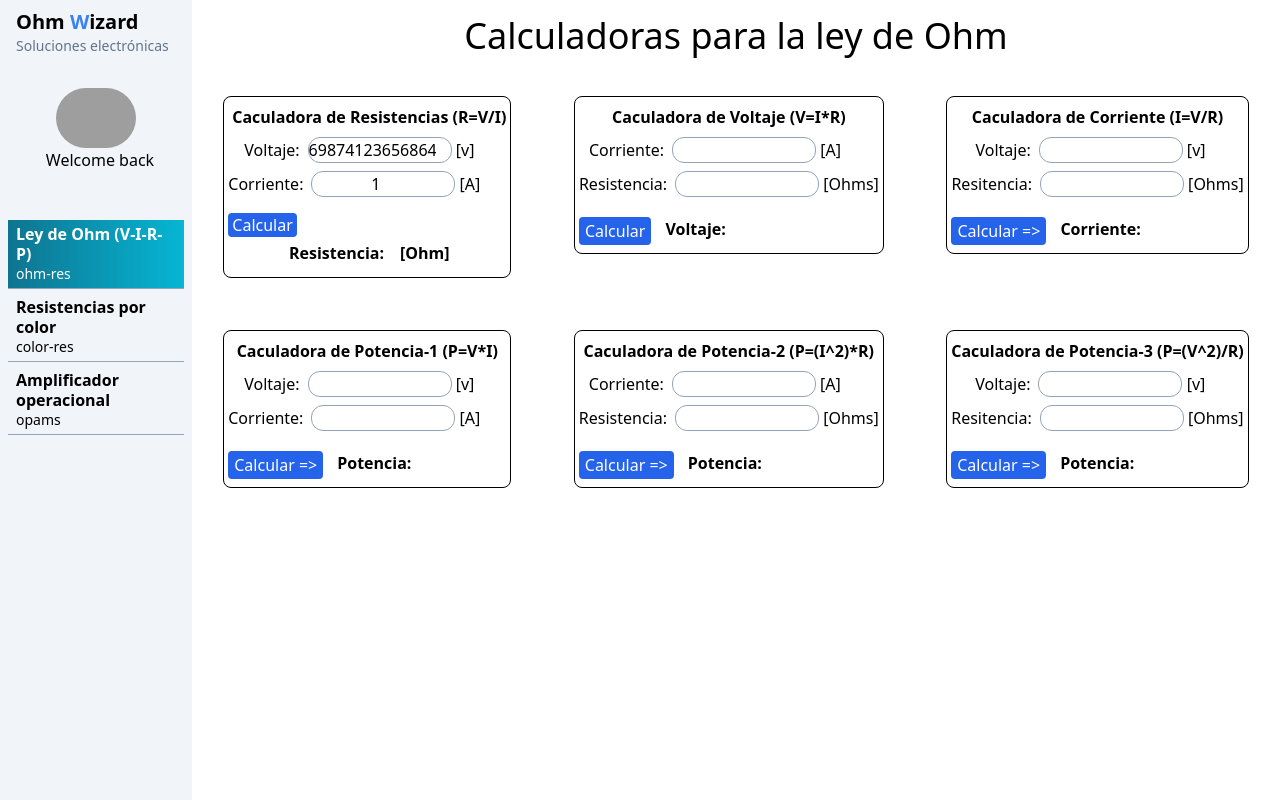
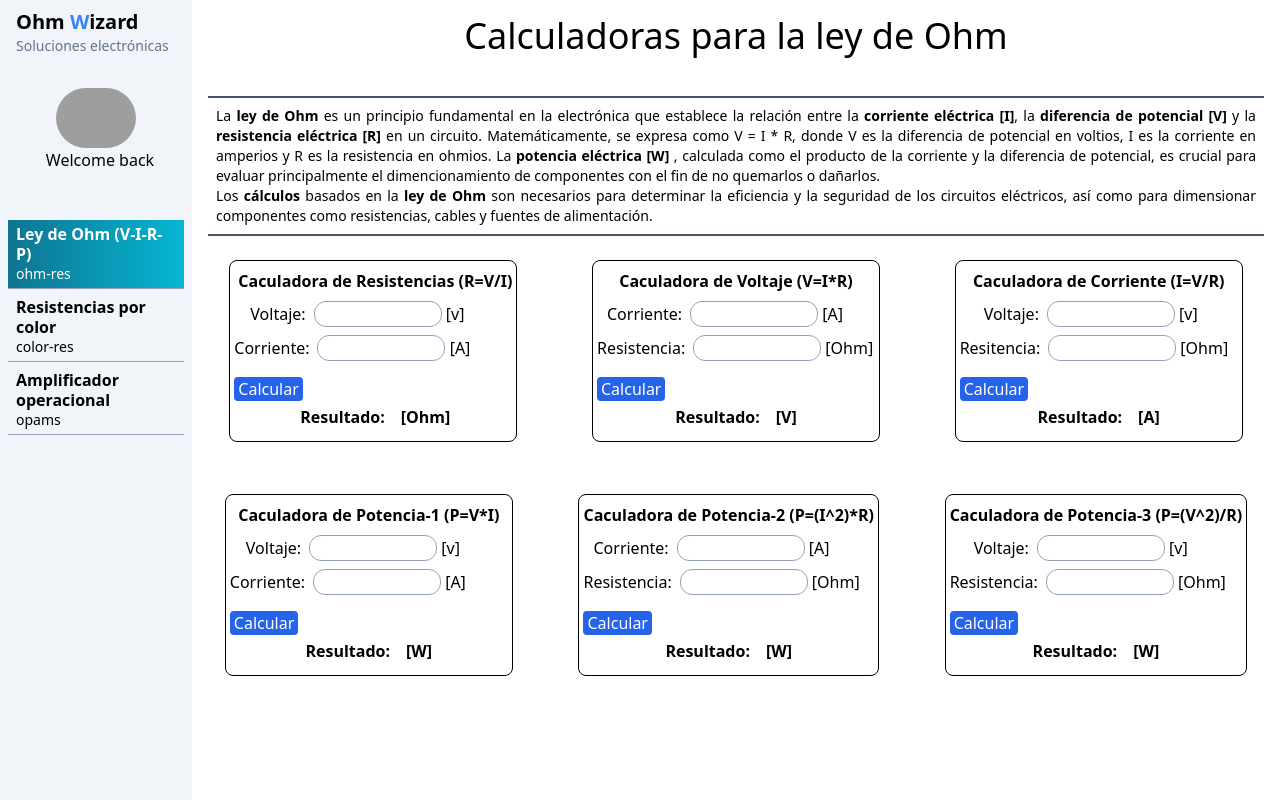
Before and after one commit to bralmoca912/Ohm-Wizard, an Angular app: page /dashboard/ohm-res in a window 1280 px wide. Built offline with nearby package versions, Linux system fonts and the light colour scheme; grey boxes are pictures that could not be loaded.

Commit message:
ohm-res modificación del in-res y Todas las calculadoras con la nueva distribución de contenido

```diff
--- a/src/app/dashboard/ohm-res/ohm-res.component.html
+++ b/src/app/dashboard/ohm-res/ohm-res.component.html
@@ -1,6 +1,6 @@
 <app-title title="Calculadoras para la ley de Ohm"></app-title>
 
-<!-- <div class="border-y-2 border-slate-600 p-2">
+<div class="border-y-2 border-slate-600 p-2">
     <p class="text-sm text-justify hidden md:block">
         La <strong>ley de Ohm</strong> es un principio fundamental en la electrónica que establece la relación entre la
         <strong>corriente
@@ -20,7 +20,7 @@
         y la seguridad de los
         circuitos eléctricos, así como para dimensionar componentes como resistencias, cables y fuentes de alimentación.
     </p>
-</div> -->
+</div>
 
 <div class="flex flex-wrap place-content-around md:gap-8 sm:gap-4 mt-6">
 
@@ -30,7 +30,7 @@
             <h2 class="text-center font-semibold">Caculadora de Resistencias (R=V/I)</h2>
             <label class="ml-4">Voltaje:</label>
             <input class="border border-slate-400 in-res mt-2 ml-2" type="number" [(ngModel)]="voltaje_r">
-            [v]<br>
+            [v] <br>
             <label>Corriente:</label>
             <input class="border border-slate-400 in-res mt-2 ml-2" type="number" [(ngModel)]="corriente_r">
             [A]
@@ -38,7 +38,7 @@
                 <button class=" bg-blue-600 rounded text-white px-1" (click)="calcresistencia()">Calcular</button>
             </div>
             <div class="flex items-center justify-center font-semibold gap-x-2 px-1">
-                <p class="py-1">Resistencia: </p>
+                <p class="py-1">Resultado: </p>
                 <p class="text-blue-600 md:text-2xl sm:text-base">{{resistencia_r}}</p>
                 <p>{{sufijo_r}}</p>
             </div>
@@ -54,14 +54,14 @@
             [A]<br>
             <label>Resistencia:</label>
             <input class="border border-slate-400 in-res mt-2 ml-2" type="number" [(ngModel)]="resistencia_v">
-            [Ohms]<br>
-            <div class="flex">
-                <button class="bg-blue-600 rounded text-white mt-5 py-0.5 px-1.5"
-                    (click)="calcvoltaje()">Calcular</button>
-                <div class="flex font-semibold pt-5 ml-3.5">
-                    <p>Voltaje:</p>
-                    <p class="text-blue-600 text-4xl -mt-3.5 font-bold ml-2">{{voltaje_v}}</p>
-                </div>
+            [Ohm]
+            <div class="mt-4">
+                <button class=" bg-blue-600 rounded text-white px-1" (click)="calcvoltaje()">Calcular</button>
+            </div>
+            <div class="flex items-center justify-center font-semibold gap-x-2 px-1">
+                <p class="py-1">Resultado: </p>
+                <p class="text-blue-600 md:text-2xl sm:text-base">{{voltaje_v}}</p>
+                <p>{{sufijo_v}}</p>
             </div>
         </div>
     </div>
@@ -72,17 +72,17 @@
             <h2 class="text-center font-semibold">Caculadora de Corriente (I=V/R)</h2>
             <label class="ml-6">Voltaje:</label>
             <input class="border border-slate-400 in-res mt-2 ml-2" type="number" [(ngModel)]="voltaje_c">
-            [v]<br>
+            [v] <br>
             <label>Resitencia:</label>
             <input class="border border-slate-400 in-res mt-2 ml-2" type="number" [(ngModel)]="resistencia_c">
-            [Ohms]<br>
-            <div class="flex">
-                <button class="bg-blue-600 rounded text-white mt-5 py-0.5 px-1.5" (click)="calccorriente()">Calcular
-                    =></button>
-                <div class="flex font-semibold pt-5 ml-3.5">
-                    <p>Corriente:</p>
-                    <p class="text-blue-600 text-4xl -mt-3.5 font-bold ml-2">{{corriente_c}}</p>
-                </div>
+            [Ohm]
+            <div class="mt-4">
+                <button class=" bg-blue-600 rounded text-white px-1" (click)="calccorriente()">Calcular</button>
+            </div>
+            <div class="flex items-center justify-center font-semibold gap-x-2 px-1">
+                <p class="py-1">Resultado: </p>
+                <p class="text-blue-600 md:text-2xl sm:text-base">{{corriente_c}}</p>
+                <p>{{sufijo_c}}</p>
             </div>
         </div>
     </div>
@@ -95,17 +95,17 @@
             <h2 class="text-center font-semibold">Caculadora de Potencia-1 (P=V*I)</h2>
             <label class="ml-4">Voltaje:</label>
             <input class="border border-slate-400 in-res mt-2 ml-2" type="number" [(ngModel)]="voltaje_p1">
-            [v]<br>
+            [v] <br>
             <label>Corriente:</label>
             <input class="border border-slate-400 in-res mt-2 ml-2" type="number" [(ngModel)]="corriente_p1">
-            [A]<br>
-            <div class="flex">
-                <button class="bg-blue-600 rounded text-white mt-5 py-0.5 px-1.5" (click)="calcpotencia_p1()">Calcular
-                    =></button>
-                <div class="flex font-semibold pt-5 ml-3.5">
-                    <p>Potencia:</p>
-                    <p class="text-blue-600 text-4xl -mt-3.5 font-bold ml-2">{{potencia_p1}}</p>
-                </div>
+            [A]
+            <div class="mt-4">
+                <button class=" bg-blue-600 rounded text-white px-1" (click)="calcpotencia_p1()">Calcular</button>
+            </div>
+            <div class="flex items-center justify-center font-semibold gap-x-2 px-1">
+                <p class="py-1">Resultado: </p>
+                <p class="text-blue-600 md:text-2xl sm:text-base">{{potencia_p1}}</p>
+                <p>{{sufijo_p1}}</p>
             </div>
         </div>
     </div>
@@ -116,17 +116,17 @@
             <h2 class="text-center font-semibold">Caculadora de Potencia-2 (P=(I^2)*R)</h2>
             <label class="ml-2.5">Corriente:</label>
             <input class="border border-slate-400 in-res mt-2 ml-2" type="number" [(ngModel)]="corriente_p2">
-            [A]<br>
+            [A] <br>
             <label>Resistencia:</label>
             <input class="border border-slate-400 in-res mt-2 ml-2" type="number" [(ngModel)]="resistencia_p2">
-            [Ohms]<br>
-            <div class="flex">
-                <button class="bg-blue-600 rounded text-white mt-5 py-0.5 px-1.5" (click)="calcpotencia_p2()">Calcular
-                    =></button>
-                <div class="flex font-semibold pt-5 ml-3.5">
-                    <p>Potencia:</p>
-                    <p class="text-blue-600 text-4xl -mt-3.5 font-bold ml-2">{{potencia_p2}}</p>
-                </div>
+            [Ohm]
+            <div class="mt-4">
+                <button class=" bg-blue-600 rounded text-white px-1" (click)="calcpotencia_p2()">Calcular</button>
+            </div>
+            <div class="flex items-center justify-center font-semibold gap-x-2 px-1">
+                <p class="py-1">Resultado: </p>
+                <p class="text-blue-600 md:text-2xl sm:text-base">{{potencia_p2}}</p>
+                <p>{{sufijo_p2}}</p>
             </div>
         </div>
     </div>
@@ -137,17 +137,17 @@
             <h2 class="text-center font-semibold">Caculadora de Potencia-3 (P=(V^2)/R)</h2>
             <label class="ml-6">Voltaje:</label>
             <input class="border border-slate-400 in-res mt-2 ml-2" type="number" [(ngModel)]="voltaje_p3">
-            [v]<br>
-            <label>Resitencia:</label>
+            [v] <br>
+            <label>Resistencia:</label>
             <input class="border border-slate-400 in-res mt-2 ml-2" type="number" [(ngModel)]="resistencia_p3">
-            [Ohms]<br>
-            <div class="flex">
-                <button class="bg-blue-600 rounded text-white mt-5 py-0.5 px-1.5" (click)="calcpotencia_p3()">Calcular
-                    =></button>
-                <div class="flex font-semibold pt-5 ml-3.5">
-                    <p>Potencia:</p>
-                    <p class="text-blue-600 text-4xl -mt-3.5 font-bold ml-2">{{potencia_p3}}</p>
-                </div>
+            [Ohm]
+            <div class="mt-4">
+                <button class=" bg-blue-600 rounded text-white px-1" (click)="calcpotencia_p3()">Calcular</button>
+            </div>
+            <div class="flex items-center justify-center font-semibold gap-x-2 px-1">
+                <p class="py-1">Resultado: </p>
+                <p class="text-blue-600 md:text-2xl sm:text-base">{{potencia_p3}}</p>
+                <p>{{sufijo_p3}}</p>
             </div>
         </div>
     </div>
--- a/src/app/dashboard/ohm-res/ohm-res.component.ts
+++ b/src/app/dashboard/ohm-res/ohm-res.component.ts
@@ -12,10 +12,11 @@ import { TitleComponent } from '../../shared/title/title.component';
 export default class OhmResComponent {
 
   ////* Calculadora de Resistencia *////
-  voltaje_r: any = 698741236568646;
-  corriente_r: any = 1;
-  resistencia_r: any = undefined;
+  voltaje_r: any = null;
+  corriente_r: any = null;
+  resistencia_r: any = null;
   sufijo_r: string = '[Ohm]';
+
   calcresistencia(): void {
     this.resistencia_r = this.voltaje_r! / this.corriente_r!;
     if (this.resistencia_r < 0) {
@@ -43,61 +44,161 @@ export default class OhmResComponent {
   }
 
   ////* Calculadora de Voltaje *////
-  voltaje_v: number | undefined = undefined;
-  corriente_v: number | undefined = undefined;
-  resistencia_v: number | undefined = undefined;
+  corriente_v: any = null;
+  resistencia_v: any = null;
+  voltaje_v: any = null;
+  sufijo_v: string = '[V]';
+
   calcvoltaje(): void {
-    // title = 'Calculadoras de la Ley de Ohm';
-    this.voltaje_v = this.resistencia_v! * this.corriente_v!;
+    this.voltaje_v = this.resistencia_v * this.corriente_v;
+    if (this.voltaje_v < 0) {
+      this.voltaje_v = 'No existe';
+    }
+    if (this.voltaje_v >= 1000000000000) {
+      this.voltaje_v = 'Infinity';
+    }
     if (this.voltaje_v >= 1000000000) {
       this.voltaje_v = parseFloat((this.voltaje_v / 1000000000).toFixed(2));
-      this.sufijo_r = '[GOhm]'
+      this.sufijo_v = '[GV]'
     }
     else if (this.voltaje_v >= 1000000) {
       this.voltaje_v = parseFloat((this.voltaje_v / 1000000).toFixed(2));
-      this.sufijo_r = '[MOhm]'
+      this.sufijo_v = '[MV]'
     }
     else if (this.voltaje_v >= 1000) {
       this.voltaje_v = parseFloat((this.voltaje_v / 1000).toFixed(2));
-      this.sufijo_r = '[KOhm]'
+      this.sufijo_v = '[KV]'
     }
     else {
       this.voltaje_v = parseFloat((this.voltaje_v).toFixed(2));
-      this.sufijo_r = '[Ohm]'
+      this.sufijo_v = '[V]'
     }
   }
 
+
   ////* Calculadora de Corriente *////
-  voltaje_c: number | undefined = undefined;
-  corriente_c: number | undefined = undefined;
-  resistencia_c: number | undefined = undefined;
+  voltaje_c: any = null;
+  resistencia_c: any = null;
+  corriente_c: any = null;
+  sufijo_c: string = '[A]';
+
   calccorriente(): void {
-    // title = 'Calculadoras de la Ley de Ohm';
-    this.corriente_c = parseFloat((this.voltaje_c! / this.resistencia_c!).toFixed(2));
+    this.corriente_c = this.voltaje_c / this.resistencia_c;
+    if (this.corriente_c < 0) {
+      this.corriente_c = 'No existe';
+    }
+    if (this.corriente_c >= 1000000000000) {
+      this.corriente_c = 'Infinity';
+    }
+    if (this.corriente_c >= 1000000000) {
+      this.corriente_c = parseFloat((this.corriente_c / 1000000000).toFixed(2));
+      this.sufijo_c = '[GA]'
+    }
+    else if (this.corriente_c >= 1000000) {
+      this.corriente_c = parseFloat((this.corriente_c / 1000000).toFixed(2));
+      this.sufijo_c = '[MA]'
+    }
+    else if (this.corriente_c >= 1000) {
+      this.corriente_c = parseFloat((this.corriente_c / 1000).toFixed(2));
+      this.sufijo_c = '[KA]'
+    }
+    else {
+      this.corriente_c = parseFloat((this.corriente_c).toFixed(2));
+      this.sufijo_c = '[A]'
+    }
   }
 
-  voltaje_p1: number | undefined = undefined;
-  corriente_p1: number | undefined = undefined;
-  potencia_p1: number | undefined = undefined;
+  voltaje_p1: any = null;
+  corriente_p1: any = null;
+  potencia_p1: any = null;
+  sufijo_p1: string = '[W]';
+
   calcpotencia_p1(): void {
-    // title = 'Calculadoras de la Ley de Ohm';
-    this.potencia_p1 = parseFloat((this.voltaje_p1! * this.corriente_p1!).toFixed(2));
+    this.potencia_p1 = this.voltaje_p1 * this.corriente_p1;
+    if (this.potencia_p1 < 0) {
+      this.potencia_p1 = 'No existe';
+    }
+    if (this.potencia_p1 >= 1000000000000) {
+      this.potencia_p1 = 'Infinity';
+    }
+    if (this.potencia_p1 >= 1000000000) {
+      this.potencia_p1 = parseFloat((this.potencia_p1 / 1000000000).toFixed(2));
+      this.sufijo_p1 = '[GW]'
+    }
+    else if (this.potencia_p1 >= 1000000) {
+      this.potencia_p1 = parseFloat((this.potencia_p1 / 1000000).toFixed(2));
+      this.sufijo_p1 = '[MW]'
+    }
+    else if (this.potencia_p1 >= 1000) {
+      this.potencia_p1 = parseFloat((this.potencia_p1 / 1000).toFixed(2));
+      this.sufijo_p1 = '[KW]'
+    }
+    else {
+      this.potencia_p1 = parseFloat((this.potencia_p1).toFixed(2));
+      this.sufijo_p1 = '[W]'
+    }
   }
 
-  resistencia_p2: number | undefined = undefined;
-  corriente_p2: number | undefined = undefined;
-  potencia_p2: number | undefined = undefined;
+  resistencia_p2: any = null;
+  corriente_p2: any = null;
+  potencia_p2: any = null;
+  sufijo_p2: string = '[W]';
+
   calcpotencia_p2(): void {
-    // title = 'Calculadoras de la Ley de Ohm';
-    this.potencia_p2 = parseFloat((this.corriente_p2! * this.corriente_p2! * this.resistencia_p2!).toFixed(2));
+    this.potencia_p2 = this.corriente_p2 * this.corriente_p2 * this.resistencia_p2;
+    if (this.potencia_p2 < 0) {
+      this.potencia_p2 = 'No existe';
+    }
+    if (this.potencia_p2 >= 1000000000000) {
+      this.potencia_p2 = 'Infinity';
+    }
+    if (this.potencia_p2 >= 1000000000) {
+      this.potencia_p2 = parseFloat((this.potencia_p2 / 1000000000).toFixed(2));
+      this.sufijo_p2 = '[GW]'
+    }
+    else if (this.potencia_p2 >= 1000000) {
+      this.potencia_p2 = parseFloat((this.potencia_p2 / 1000000).toFixed(2));
+      this.sufijo_p2 = '[MW]'
+    }
+    else if (this.potencia_p2 >= 1000) {
+      this.potencia_p2 = parseFloat((this.potencia_p2 / 1000).toFixed(2));
+      this.sufijo_p2 = '[KW]'
+    }
+    else {
+      this.potencia_p2 = parseFloat((this.potencia_p2).toFixed(2));
+      this.sufijo_p2 = '[W]'
+    }
   }
 
-  voltaje_p3: number | undefined = undefined;
-  resistencia_p3: number | undefined = undefined;
-  potencia_p3: number | undefined = undefined;
+  voltaje_p3: any = null;
+  resistencia_p3: any = null;
+  potencia_p3: any = null;
+  sufijo_p3: string = '[W]';
+
   calcpotencia_p3(): void {
-    // title = 'Calculadoras de la Ley de Ohm';
-    this.potencia_p3 = parseFloat((this.voltaje_p3! * this.voltaje_p3! / this.resistencia_p3!).toFixed(2));
+    this.potencia_p3 = this.voltaje_p3 * this.voltaje_p3 / this.resistencia_p3;
+    if (this.potencia_p3 < 0) {
+      this.potencia_p3 = 'No existe';
+    }
+    if (this.potencia_p3 >= 1000000000000) {
+      this.potencia_p3 = 'Infinity';
+    }
+    if (this.potencia_p3 >= 1000000000) {
+      this.potencia_p3 = parseFloat((this.potencia_p3 / 1000000000).toFixed(2));
+      this.sufijo_p3 = '[GW]'
+    }
+    else if (this.potencia_p3 >= 1000000) {
+      this.potencia_p3 = parseFloat((this.potencia_p3 / 1000000).toFixed(2));
+      this.sufijo_p3 = '[MW]'
+    }
+    else if (this.potencia_p3 >= 1000) {
+      this.potencia_p3 = parseFloat((this.potencia_p3 / 1000).toFixed(2));
+      this.sufijo_p3 = '[KW]'
+    }
+    else {
+      this.potencia_p3 = parseFloat((this.potencia_p3).toFixed(2));
+      this.sufijo_p3 = '[W]'
+    }
   }
 
 }
--- a/src/styles.css
+++ b/src/styles.css
@@ -15,6 +15,6 @@
         height: 400px;
     }
     .in-res{
-        @apply text-center rounded-xl sm:w-20 md:w-36;
+        @apply text-center rounded-xl sm:w-20 md:w-32;
     }
 }
```
